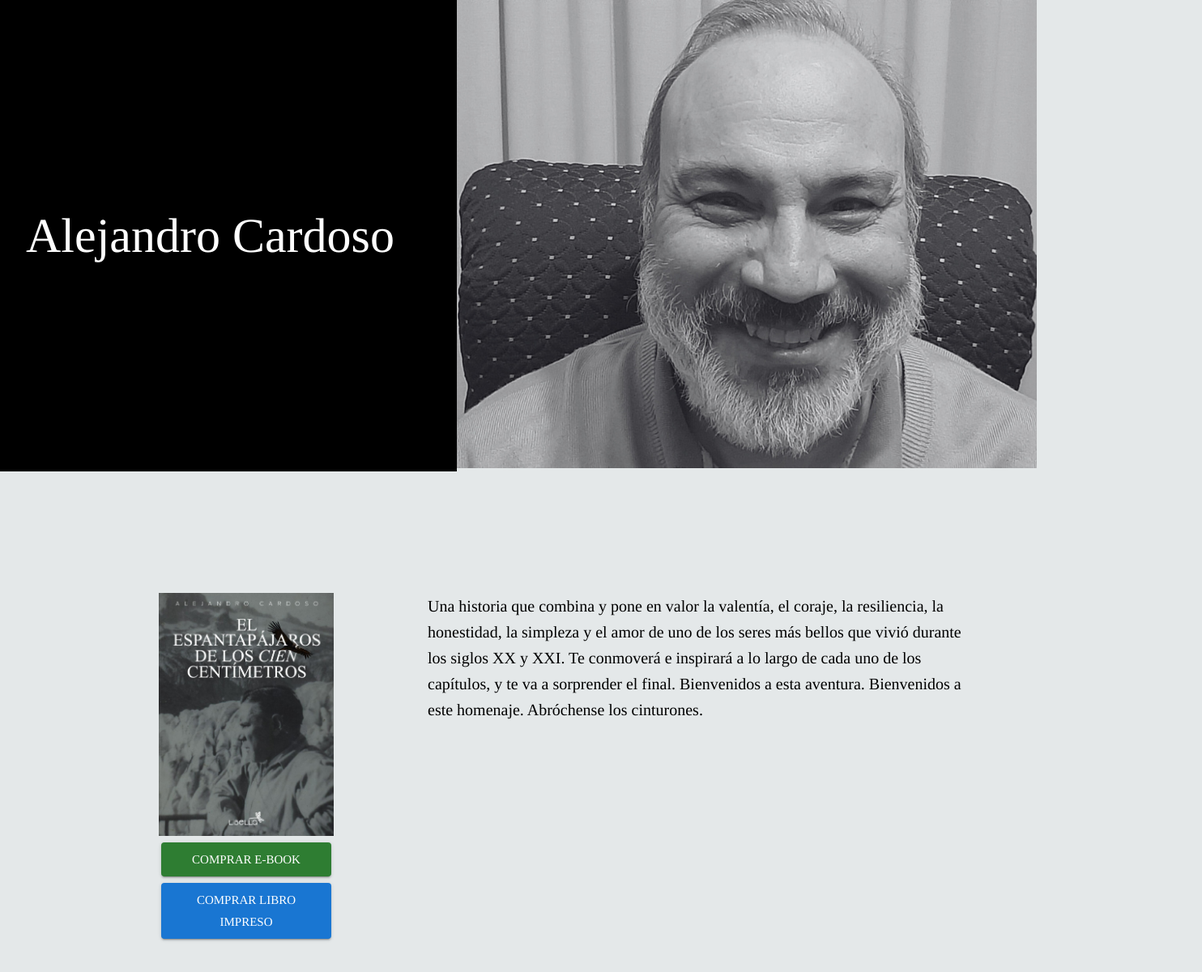
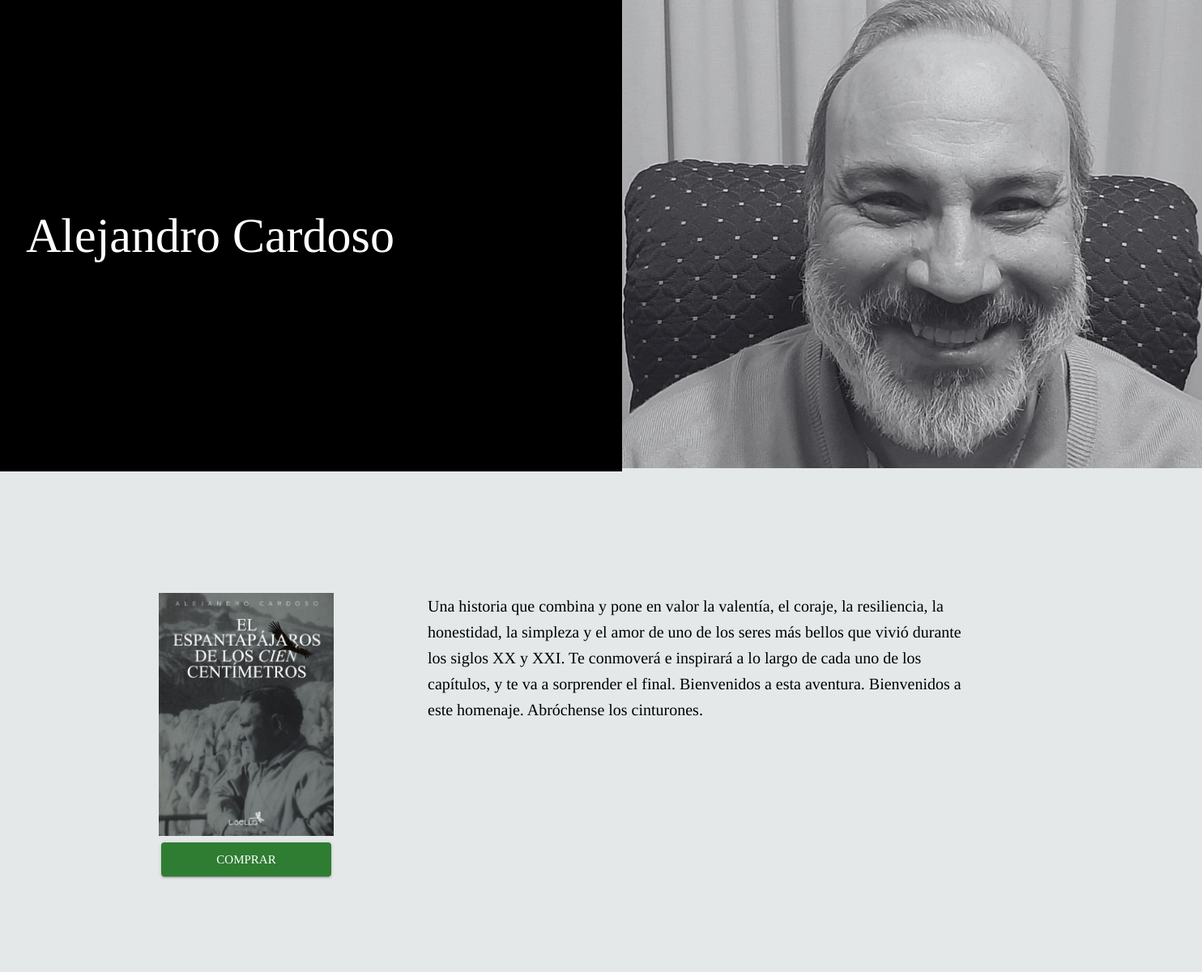
Before and after one commit to psaxone/alecardosobook, a React (Create React App) app: page / in a window 1280 px wide. Shown: the top 1200 px of the page at 81% size, 1484 px wide, since content can reach past the window. Built offline with nearby package versions, Linux system fonts and the light colour scheme.

Commit message:
Modified contact info

```diff
--- a/src/BannerContainer/BannerContainer.jsx
+++ b/src/BannerContainer/BannerContainer.jsx
@@ -6,18 +6,21 @@ function BannerContainer() {
   const styles = {
     boxContainer: {
       display: 'flex',
-      justifyContent: 'center'
+      justifyContent: 'space-between'
     },
     textBackground: {
       display: 'flex',
       backgroundColor: 'black',
-      width: '100%'
+      width: '60%'
     },
     textContainer: {
       color: 'white',
       alignItems: 'center',
       display: 'flex',
       marginLeft: '32px'
+    },
+    imageContainer: {
+      width: '40%'
     }
   }
   return (
@@ -32,7 +35,7 @@ function BannerContainer() {
           </Typography>
         </Box>
       </Box>
-      <Box>
+      <Box sx={styles.imageContainer}>
         <img src={Author} alt='autor'/>
       </Box>
 
--- a/src/BookDescriptionContainer/ProductCard.jsx
+++ b/src/BookDescriptionContainer/ProductCard.jsx
@@ -1,9 +1,10 @@
 import { Box, Button } from '@mui/material'
 import PortadaLibro from '../assets/portada.jpg'
-import React from 'react';
+import React from 'react'
+import ContactInfoConstant from '../constants/ContactInfo'
 
 function ProductCard() {
-
+console.log(ContactInfoConstant.phoneNumber)
   const styles = {
     buttonContainer: {
       display: 'flex',
@@ -29,12 +30,21 @@ function ProductCard() {
         />
       </Box>
       <Box sx={styles.buttonContainer}>
-        <Button variant='contained' size='large' color='success' sx={{mb: '8px'}}>
-          Comprar E-book
+        <Button
+          variant='contained'
+          size='large'
+          color='success'
+          sx={{mb: '8px'}}
+          href={`https://wa.me/${
+                      ContactInfoConstant.phoneNumber
+                    }?text=${encodeURIComponent(ContactInfoConstant.whatsappContactText)}`}
+          target={'_blank'}
+        >
+          Comprar
         </Button>
-        <Button variant='contained' size='large'>
+        {/* <Button variant='contained' size='large'>
           Comprar Libro Impreso
-        </Button>
+        </Button> */}
       </Box>
     </Box>
   );
--- /dev/null
+++ b/src/constants/ContactInfo.js
@@ -0,0 +1,5 @@
+const ContactInfoConstant = {
+  phoneNumber: process.env.REACT_APP_PUBLIC_PHONE_NUMBER,
+  whatsappContactText: 'Hola! quisiera comprar tu libro con la siguiente dedicatoria: En el oeste son todos trolos'
+}
+export default ContactInfoConstant
```
Also changed, not shown: 1 other file (tests, documents, lock files or other folders).
